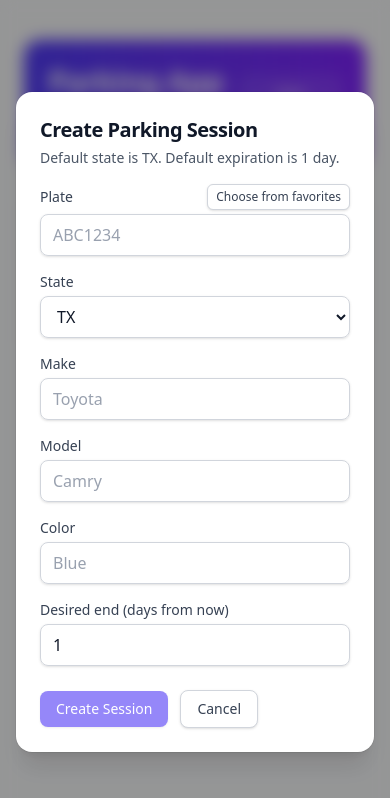
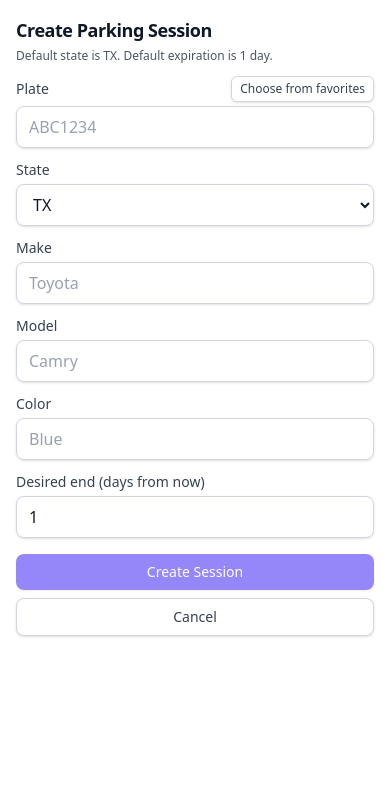
Before and after one commit to canyon97/register, a React (Vite) app in the folder parking-app/: page / in a window 390 px wide. Both pictures are taken after a click on the button "New Session". Shown: the top 798 px of the page. Built offline with nearby package versions, Linux system fonts and the light colour scheme.

Commit message:
responsive: add mobile card layout for sessions; make modals full-height on mobile with scrollable content; adjust spacing/typography

```diff
--- a/parking-app/src/components/ActiveSessions.jsx
+++ b/parking-app/src/components/ActiveSessions.jsx
@@ -36,7 +36,38 @@ export default function ActiveSessions({ sessions: externalSessions }) {
 
   return (
     <section className="mt-8">
-      <div className="overflow-hidden rounded-xl border border-gray-200 bg-white shadow-sm">
+      {/* Mobile cards */}
+      <div className="space-y-3 md:hidden">
+        {rows.map((s) => (
+          <div key={s.id} className="rounded-xl border border-gray-200 bg-white p-4 shadow-sm">
+            <div className="flex items-center justify-between">
+              <span className="rounded-md bg-gray-900 px-2 py-1 font-mono text-xs font-semibold text-white ring-1 ring-inset ring-gray-800">{s.plate}</span>
+              <span className="rounded-full bg-indigo-50 px-2 py-0.5 text-[11px] font-medium text-indigo-700 ring-1 ring-inset ring-indigo-200">{s.state}</span>
+            </div>
+            <dl className="mt-3 grid grid-cols-1 gap-2 text-sm sm:grid-cols-2">
+              <div className="flex flex-col">
+                <dt className="text-xs font-medium text-gray-500">Vehicle</dt>
+                <dd className="text-gray-800">{s.make || s.model || s.color ? [s.make, s.model, s.color].filter(Boolean).join(" ") : "—"}</dd>
+              </div>
+              <div className="flex flex-col">
+                <dt className="text-xs font-medium text-gray-500">Start</dt>
+                <dd className="text-gray-800">{new Date(s.startTime).toLocaleString()}</dd>
+              </div>
+              <div className="flex flex-col">
+                <dt className="text-xs font-medium text-gray-500">Expires</dt>
+                <dd className="text-gray-800">{new Date(s.expiresAt).toLocaleString()}</dd>
+              </div>
+              <div className="flex flex-col">
+                <dt className="text-xs font-medium text-gray-500">Desired End</dt>
+                <dd className="text-gray-800">{s.desiredEndAt ? new Date(s.desiredEndAt).toLocaleString() : "—"}</dd>
+              </div>
+            </dl>
+          </div>
+        ))}
+      </div>
+
+      {/* Desktop table */}
+      <div className="hidden md:block overflow-hidden rounded-xl border border-gray-200 bg-white shadow-sm">
         <table className="min-w-full divide-y divide-gray-200">
           <thead className="bg-gray-50/60">
             <tr>
@@ -82,12 +113,12 @@ export default function ActiveSessions({ sessions: externalSessions }) {
 
 function Th({ children }) {
   return (
-    <th className="px-4 py-3 text-left text-[11px] font-semibold uppercase tracking-wide text-gray-600">
+    <th className="px-3 py-3 text-left text-[11px] font-semibold uppercase tracking-wide text-gray-600 sm:px-4">
       {children}
     </th>
   );
 }
 
 function Td({ children, className = "" }) {
-  return <td className={`px-4 py-3 text-sm text-gray-700 ${className}`}>{children}</td>;
+  return <td className={`px-3 py-3 text-sm text-gray-700 sm:px-4 ${className}`}>{children}</td>;
 }
--- a/parking-app/src/components/CreateSessionModal.jsx
+++ b/parking-app/src/components/CreateSessionModal.jsx
@@ -75,14 +75,14 @@ export default function CreateSessionModal({ isOpen, onRequestClose, onCreate })
     <Modal
       isOpen={isOpen}
       onRequestClose={onRequestClose}
-      className="mx-auto w-full max-w-lg rounded-2xl bg-white p-6 shadow-xl ring-1 ring-black/5 outline-none max-h-[85vh] flex flex-col"
-      overlayClassName="fixed inset-0 bg-black/40 backdrop-blur-sm flex items-center justify-center px-4"
+      className="mx-auto flex h-[100dvh] w-full max-w-none flex-col overflow-y-auto rounded-none bg-white p-4 shadow-xl outline-none sm:h-auto sm:max-w-lg sm:rounded-2xl sm:p-6 sm:ring-1 sm:ring-black/5"
+      overlayClassName="fixed inset-0 bg-black/40 backdrop-blur-sm flex items-end sm:items-center justify-center px-0 sm:px-4"
       contentLabel="Create Parking Session"
     >
-      <h2 className="text-xl font-semibold tracking-tight text-gray-900">Create Parking Session</h2>
-      <p className="mt-1 text-sm text-gray-600">Default state is TX. Default expiration is 1 day.</p>
+      <h2 className="text-lg font-semibold tracking-tight text-gray-900 sm:text-xl">Create Parking Session</h2>
+      <p className="mt-1 text-xs text-gray-600 sm:text-sm">Default state is TX. Default expiration is 1 day.</p>
 
-      <form className="mt-4 space-y-4" onSubmit={handleSubmit}>
+      <form className="mt-3 space-y-3 sm:mt-4 sm:space-y-4" onSubmit={handleSubmit}>
         <div>
           <div className="flex items-center justify-between">
             <label className="block text-sm font-medium text-gray-700">Plate</label>
@@ -103,7 +103,7 @@ export default function CreateSessionModal({ isOpen, onRequestClose, onCreate })
           />
         </div>
 
-        <div className="grid grid-cols-1 gap-4 sm:grid-cols-2">
+        <div className="grid grid-cols-1 gap-3 sm:grid-cols-2 sm:gap-4">
           <div>
             <label className="block text-sm font-medium text-gray-700">State</label>
             <select
@@ -130,7 +130,7 @@ export default function CreateSessionModal({ isOpen, onRequestClose, onCreate })
           </div>
         </div>
 
-        <div className="grid grid-cols-1 gap-4 sm:grid-cols-2">
+        <div className="grid grid-cols-1 gap-3 sm:grid-cols-2 sm:gap-4">
           <div>
             <label className="block text-sm font-medium text-gray-700">Model</label>
             <input
@@ -164,25 +164,23 @@ export default function CreateSessionModal({ isOpen, onRequestClose, onCreate })
           />
         </div>
 
-        <div className="pt-2">
+        <div className="pt-1 sm:pt-2">
           <button
             type="submit"
             disabled={!canSubmit || submitting}
-            className="inline-flex items-center rounded-lg bg-indigo-600 px-4 py-2 text-sm font-medium text-white shadow-sm transition hover:bg-indigo-500 focus:outline-none focus:ring-2 focus:ring-indigo-500 disabled:cursor-not-allowed disabled:opacity-60"
+            className="inline-flex w-full items-center justify-center rounded-lg bg-indigo-600 px-4 py-2 text-sm font-medium text-white shadow-sm transition hover:bg-indigo-500 focus:outline-none focus:ring-2 focus:ring-indigo-500 disabled:cursor-not-allowed disabled:opacity-60 sm:w-auto"
           >
             {submitting ? "Creating…" : "Create Session"}
           </button>
           <button
             type="button"
             onClick={onRequestClose}
-            className="ml-3 inline-flex items-center rounded-lg border border-gray-300 bg-white px-4 py-2 text-sm font-medium text-gray-700 shadow-sm transition hover:bg-gray-50"
+            className="mt-2 inline-flex w-full items-center justify-center rounded-lg border border-gray-300 bg-white px-4 py-2 text-sm font-medium text-gray-700 shadow-sm transition hover:bg-gray-50 sm:ml-3 sm:mt-0 sm:w-auto"
           >
             Cancel
           </button>
         </div>
       </form>
-
-      {/* Favorites list removed: use the picker modal only */}
 
       <FavoritesPickerModal
         isOpen={pickerOpen}
```
